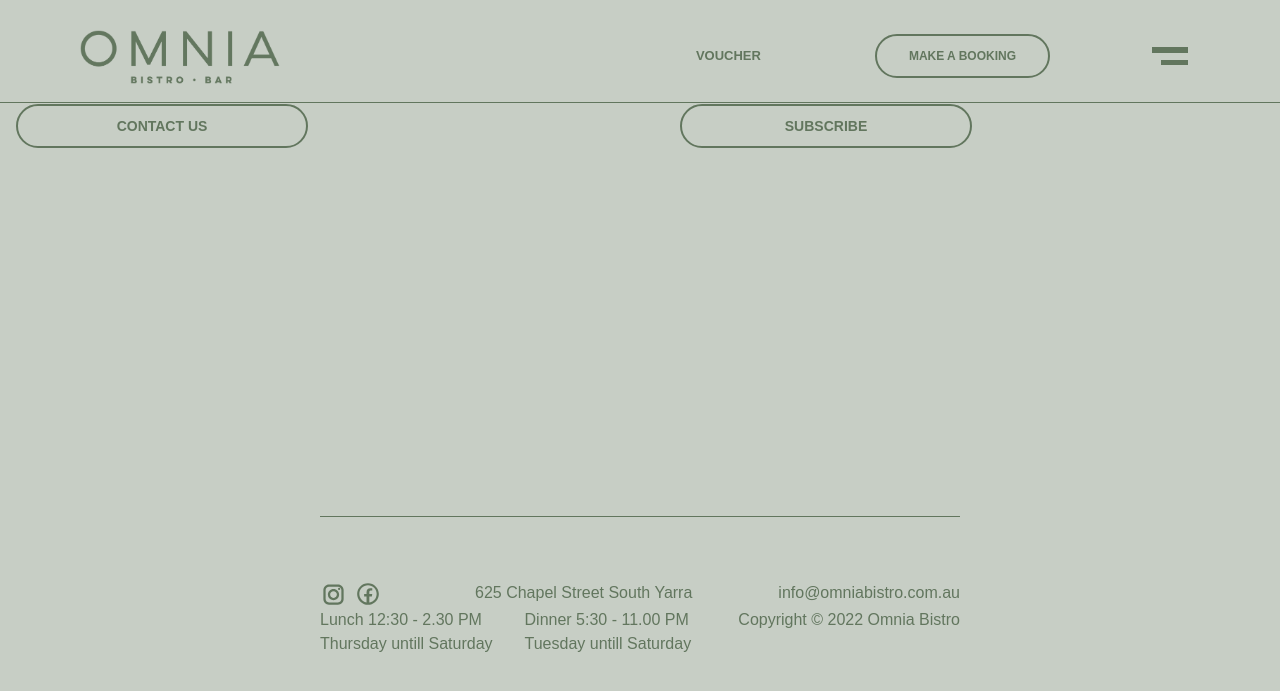
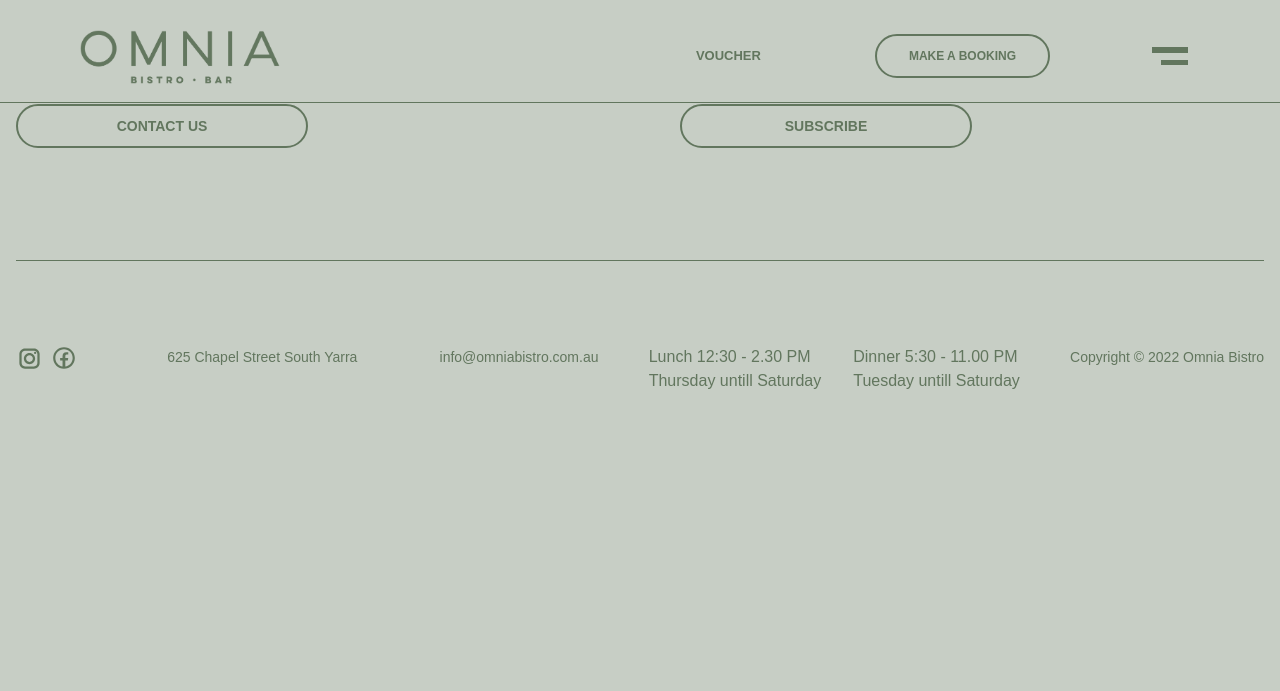
Before and after one commit to yugenomnia/omnia, a Jekyll site: the page built from contacts.md, in a window 1280 px wide and 900 px high, scrolled down 1436 px. Shown: the top 691 px of the window. Built offline with Jekyll 4.4.1, drawn with Linux system fonts in a browser that asks for light colours; after the commit the page ends 1893 px from its top, so only the background shows below that.

Commit message:
deleted double footer

```diff
--- a/_layouts/contacts.html
+++ b/_layouts/contacts.html
@@ -91,9 +91,9 @@
             <button class="olive-btn openPopup animate__animated animate__fadeInUp animate__slow">SUBSCRIBE</button>
           </div>
         </div>
-        <div class="footer-bottom md:flex md:flex-wrap md:justify-between mt-16 lg:hidden">
+        <div class="footer-bottom md:flex md:flex-wrap md:justify-between mt-16">
           <div class="w-full">
-            <div class="mx-auto pb-16 pt-16 px-4 lg:px-0"><!--container -->
+            <div class="mx-auto pb-16 pt-16 px-4 lg:px-0">
                <div class=" md:flex md:flex-wrap md:justify-between" style="border-color: rgb(98,118,94);">
                  <div class="flex mb-3 md:mb-0">
                    <a href="https://www.instagram.com/omniabistro/" target="_blank">
@@ -130,7 +130,7 @@
       </div>
     </div>
   </div>
-  {% include footer.html %}
+  <!--{% include footer.html %}-->
 </div>
 
 
```
Also changed, not shown: 2 other files.
